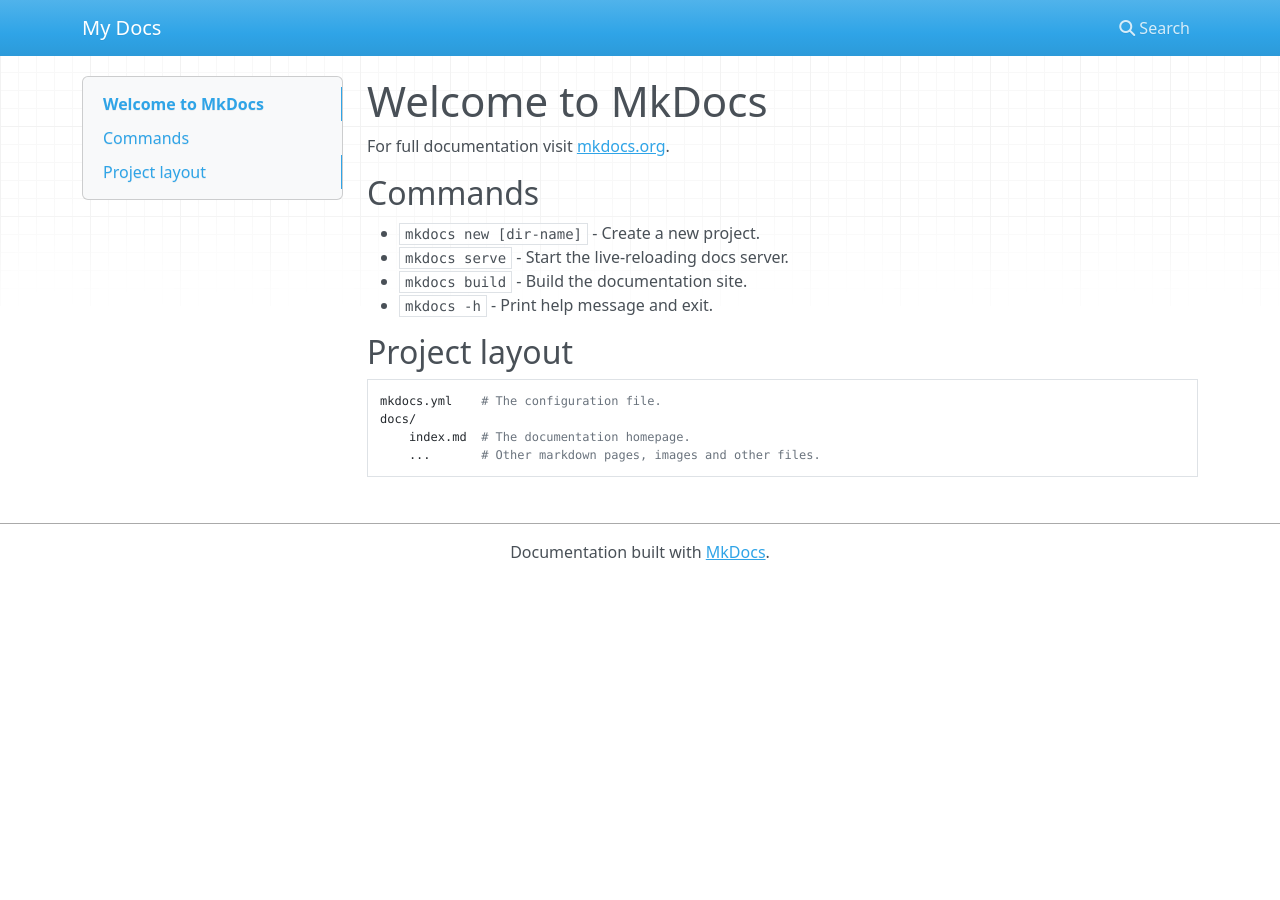
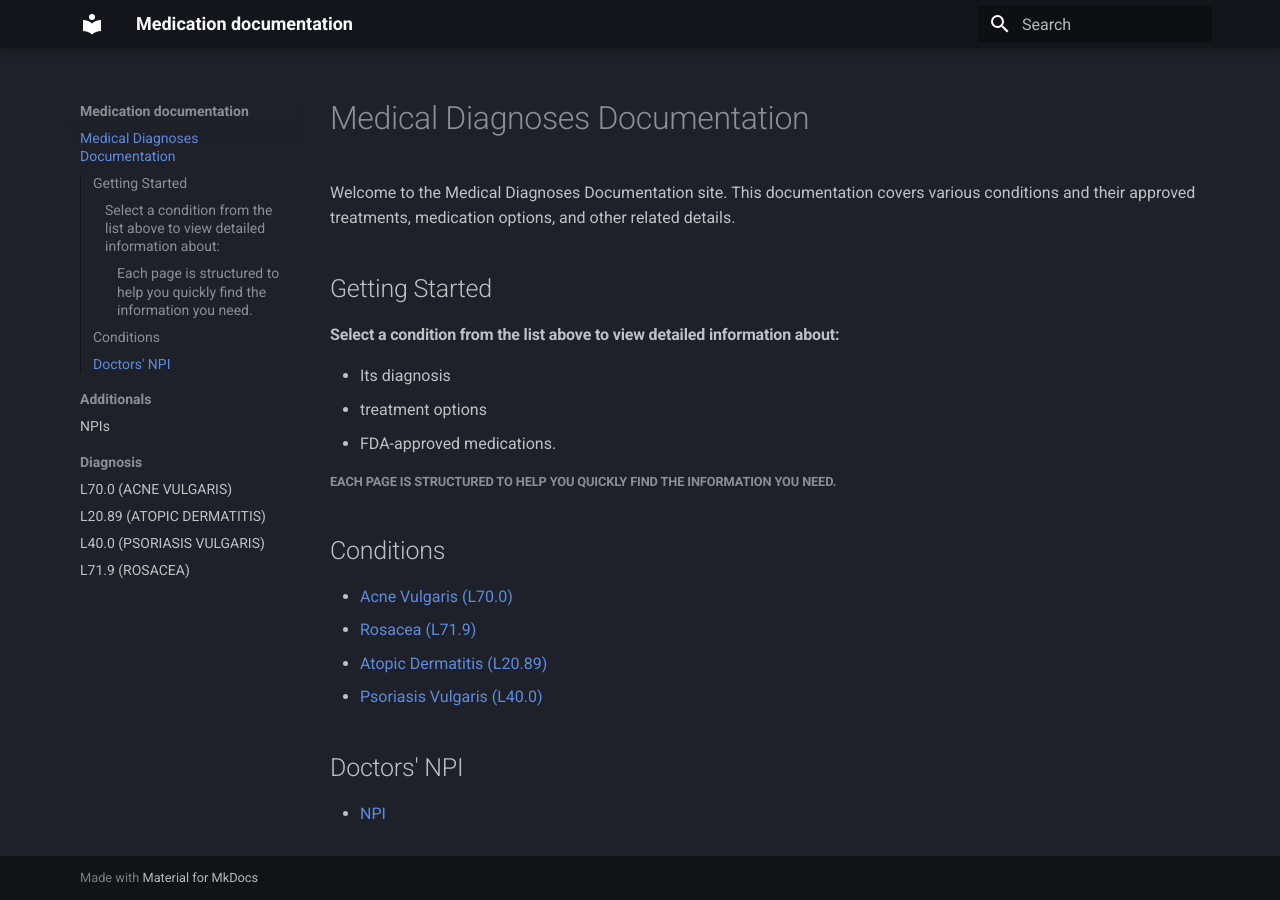
Before and after one commit to rei-cher/server-mkdocs, an MkDocs documentation site: the page built from docs/index.md, in a window 1280 px wide. Built offline with MkDocs 1.6.1 and Material for MkDocs 9.7.7, drawn with Linux system fonts in a browser that asks for light colours; nearby versions of some CDN libraries.

Commit message:
First population of the content

```diff
--- a/docs/index.md
+++ b/docs/index.md
@@ -1,17 +1,21 @@
-# Welcome to MkDocs
+# Medical Diagnoses Documentation
 
-For full documentation visit [mkdocs.org](https://www.mkdocs.org).
+Welcome to the Medical Diagnoses Documentation site. This documentation covers various conditions and their approved treatments, medication options, and other related details.
 
-## Commands
+## Getting Started
 
-* `mkdocs new [dir-name]` - Create a new project.
-* `mkdocs serve` - Start the live-reloading docs server.
-* `mkdocs build` - Build the documentation site.
-* `mkdocs -h` - Print help message and exit.
+#### Select a condition from the list above to view detailed information about:
+- Its diagnosis
+- treatment options
+- FDA-approved medications.
+##### Each page is structured to help you quickly find the information you need.
 
-## Project layout
+## Conditions
 
-    mkdocs.yml    # The configuration file.
-    docs/
-        index.md  # The documentation homepage.
-        ...       # Other markdown pages, images and other files.
+- [Acne Vulgaris (L70.0)](diagnosis/acne_vulgaris.md)
+- [Rosacea (L71.9)](diagnosis/rosacea.md)
+- [Atopic Dermatitis (L20.89)](diagnosis/atopic_dermatitis.md)
+- [Psoriasis Vulgaris (L40.0)](diagnosis/psoriasis_vulgaris.md)
+
+## Doctors' NPI
+- [NPI](additionals/npi.md)
--- /dev/null
+++ b/docs/stylesheets/extra.css
@@ -0,0 +1,3 @@
+.md-grid {
+    max-width: 90vw;
+  }
--- a/mkdocs.yml
+++ b/mkdocs.yml
@@ -1 +1,43 @@
-site_name: My Docs
+site_name: Medication documentation
+theme:
+  name: material
+  features:
+    - navigation.sections
+    - navigation.indexes
+    - navigation.path
+    - navigation.top
+    - toc.integrate
+    - search.suggest
+    - search.highlight
+    - content.tabs.link
+    - content.code.annotation
+    - content.code.copy
+  language: en
+  palette:
+    - scheme: slate
+      primary: black
+      accent: orange
+
+plugins:
+  - social
+  - search
+
+markdown_extensions:
+  - pymdownx.highlight:
+      anchor_linenums: true
+  - pymdownx.inlinehilite
+  - pymdownx.snippets
+  - admonition
+  - pymdownx.arithmatex:
+      generic: true
+  - footnotes
+  - pymdownx.details
+  - pymdownx.superfences
+  - pymdownx.mark
+  - attr_list
+  - pymdownx.emoji:
+      emoji_index: !!python/name:material.extensions.emoji.twemoji
+      emoji_generator: !!python/name:material.extensions.emoji.to_svg
+
+extra_css:
+  - stylesheets/extra.css
```
Also changed, not shown: docs/additionals/npi.md (added, +16 -0 lines), docs/diagnosis/acne_vulgaris.md (added, +83 -0 lines), docs/diagnosis/atopic_dermatitis.md (added, +148 -0 lines), docs/diagnosis/psoriasis_vulgaris.md (added, +74 -0 lines), docs/diagnosis/rosacea.md (added, +39 -0 lines).
